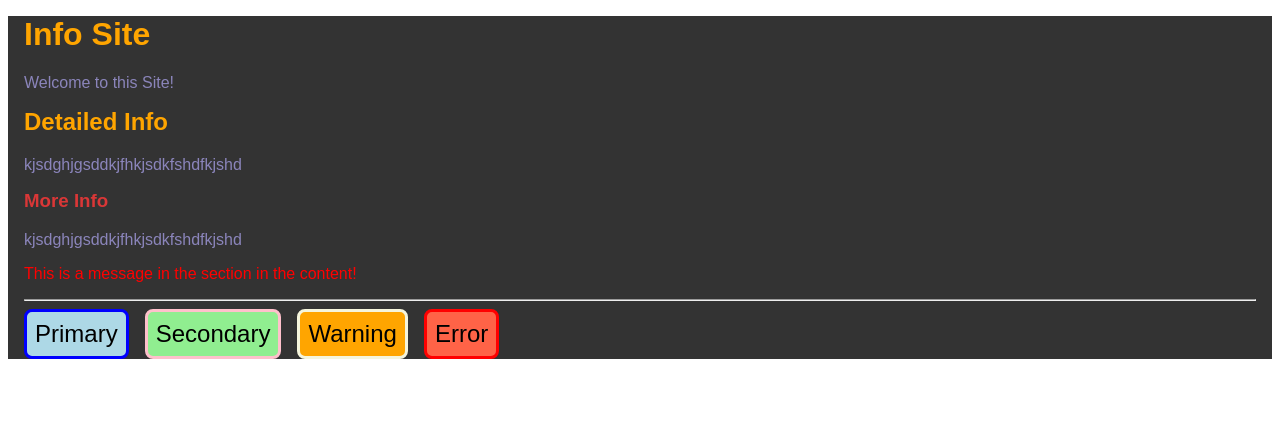
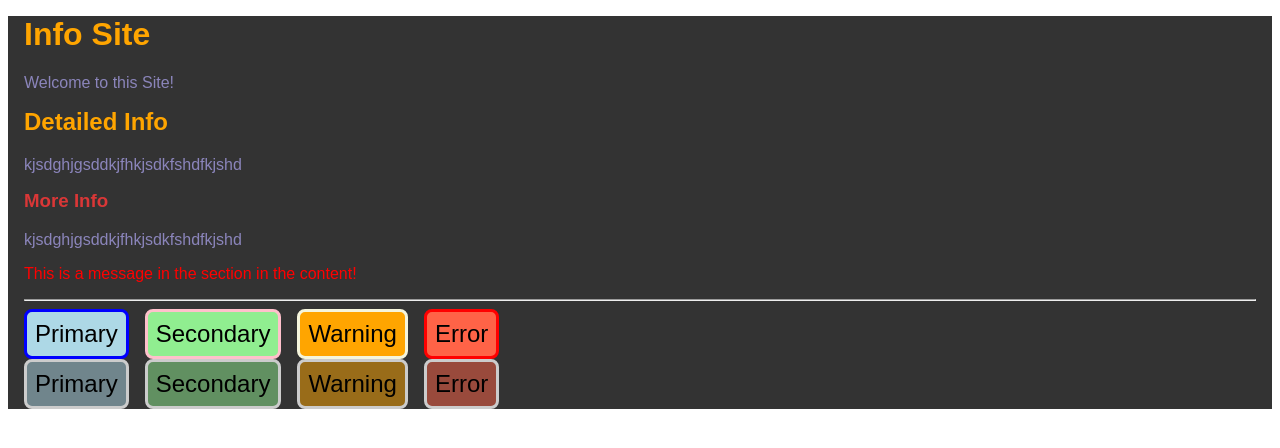
Before and after one commit to Scientific-Research/mk-003-sass-basics, a React (Vite) app: page / in a window 1280 px wide. Shown: the top 448 px of the page. Built offline with nearby package versions, Linux system fonts and the light colour scheme.

Commit message:
defining disabled buttons and transparentize()

```diff
--- a/src/App.tsx
+++ b/src/App.tsx
@@ -17,6 +17,11 @@ function App() {
         <button className="secondary">Secondary</button>
         <button className="warning">Warning</button>
         <button className="error">Error</button>
+        <br />
+        <button className="primary primary-disabled">Primary</button>
+        <button className="secondary secondary-disabled">Secondary</button>
+        <button className="warning warning-disabled">Warning</button>
+        <button className="error error-disabled">Error</button>
       </section>
     </div>
   );
--- a/src/styles/App.scss
+++ b/src/styles/App.scss
@@ -47,11 +47,11 @@ div.App {
       &:hover {
         background-color: lighten($bgcolor, 30%);
       }
-      &-disabled{
-        // background-color: opacity(0.9)
-        background-color: lighten($bgcolor, 30%);
-        border: 3px solid #ccc
+      &-disabled {
+        // background-color: lighten($bgcolor, 30%);
+        background-color: transparentize($bgcolor, 0.5);
 
+        border: 3px solid #ccc;
       }
     }
 
```
